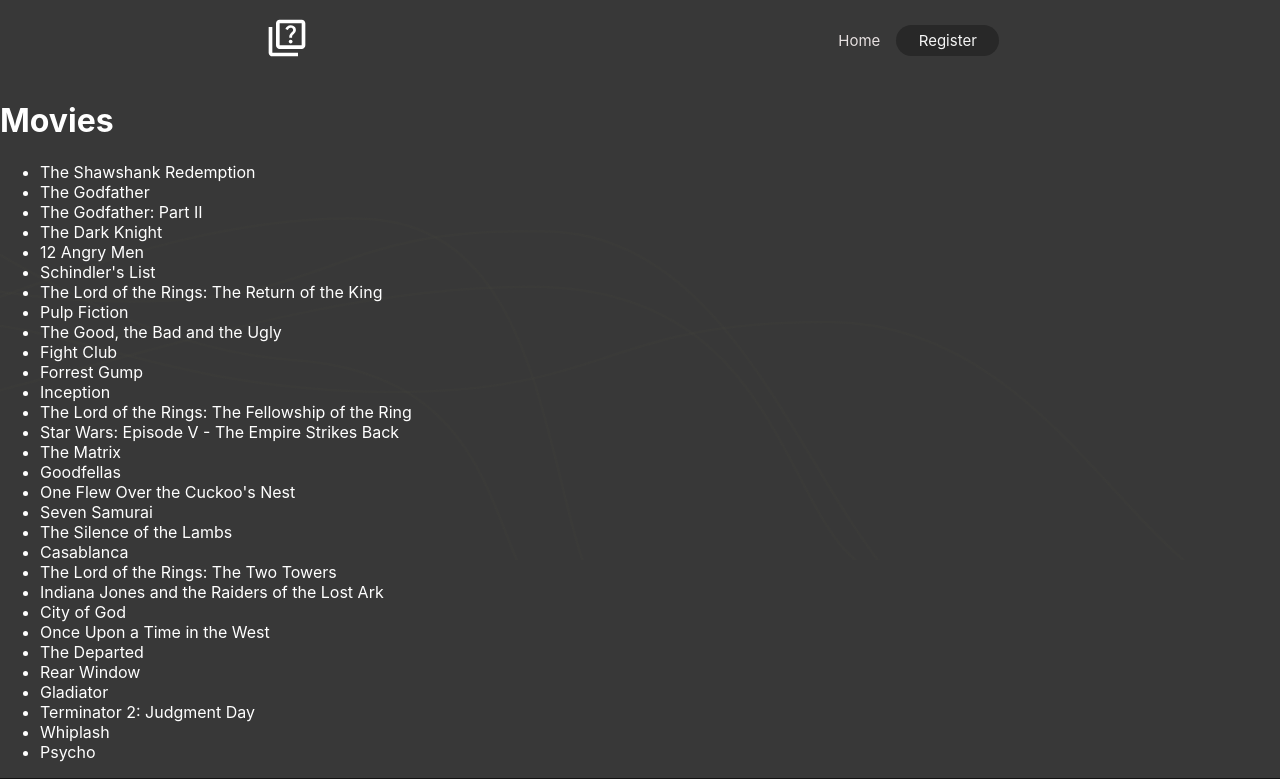
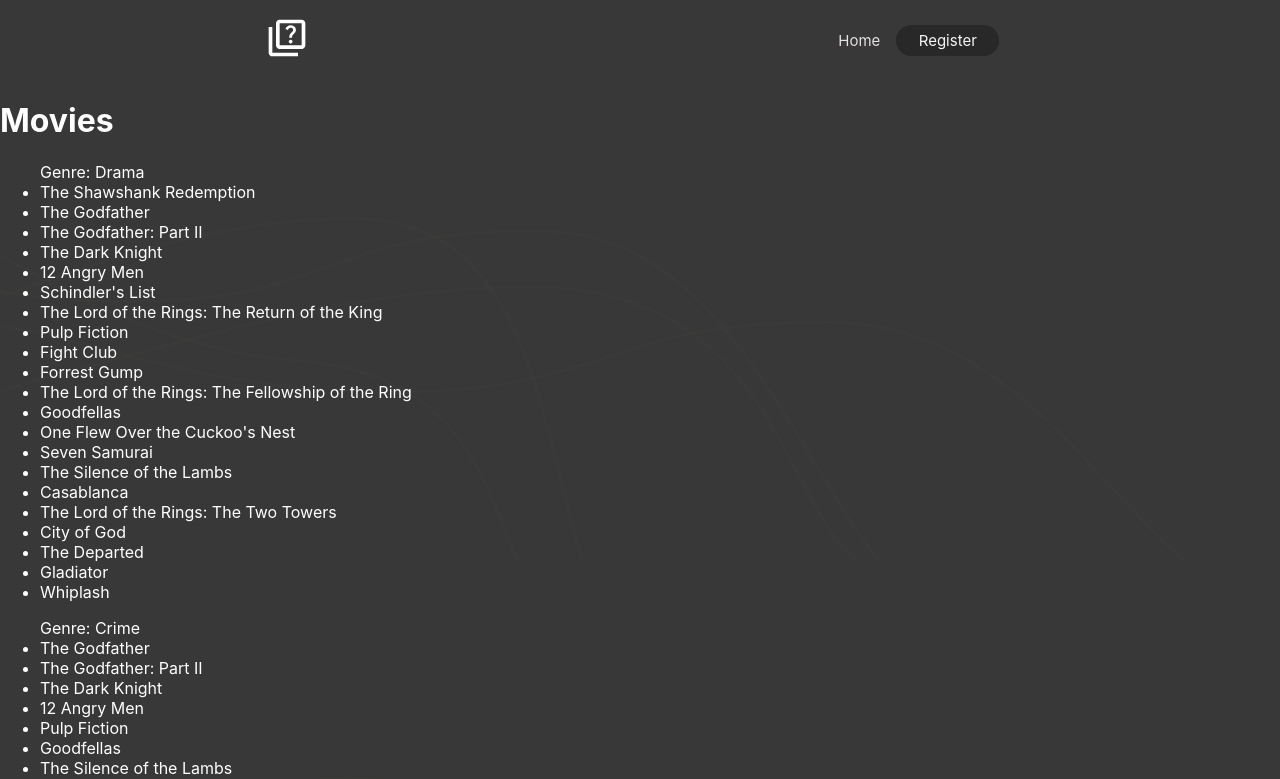
Before and after one commit to Emad-Askari-Motlagh/Jensen-movieapp-group, a React (Create React App) app: page / in a window 1280 px wide. Shown: the top 779 px of the page. Built offline with nearby package versions, Linux system fonts and the light colour scheme.

Commit message:
Make Movie collection

```diff
--- a/jsconfig.json
+++ b/jsconfig.json
@@ -2,7 +2,8 @@
     "compilerOptions": {
       "baseUrl": "src",
       "paths": {
-"components":["components/*"]
+"components":["components/*"],
+"utils":["utils/*"]
       }
     },
     "exclude": ["node_modules", "build"]
--- a/src/components/MovieCollection/index.js
+++ b/src/components/MovieCollection/index.js
@@ -1,5 +1,25 @@
+import Loading from "components/Loading";
 import React from "react";
 
-export default function MovieCollection() {
-  return <div>MovieCollection</div>;
+export default function MovieCollection({
+  movies,
+  allMoviesLoading,
+  collectionName,
+}) {
+  return (
+    <div>
+      <ul>
+        <div>
+          <span>Genre:</span>
+          <span> {collectionName}</span>
+        </div>
+
+        {allMoviesLoading && <Loading></Loading>}
+        {movies?.length > 0 &&
+          movies.map((res, i) => {
+            return <li key={i}>{res?.title}</li>;
+          })}
+      </ul>
+    </div>
+  );
 }
--- a/src/hooks/useMovie.js
+++ b/src/hooks/useMovie.js
@@ -1,5 +1,6 @@
 import axios from "axios";
 import React, { createContext, useContext, useEffect, useState } from "react";
+import { groupedByGenre } from "utils/group-by-name";
 
 export const MovieContext = createContext(undefined);
 
@@ -21,11 +22,15 @@ export const MovieProvider = ({ children }) => {
 
   const groupByGenres = async () => {
     try {
-      const res = await axios.get("movies.json");
-      // const movies = groupByGenres(res, "genres");
-      // console.log(movies);
-      // return movies;
+      setLoading(true);
+      const moviesData = await axios.get("movies.json");
+      const res = groupedByGenre(moviesData.data, "genre");
+      console.log(res);
+      setLoading(false);
+      return res;
     } catch (error) {
+      setLoading(false);
+      console.log(error);
       throw error;
     }
   };
--- a/src/pages/Home.js
+++ b/src/pages/Home.js
@@ -1,19 +1,20 @@
-import Loading from "components/Loading";
 import Info from "components/Info";
 import useMovie from "hooks/useMovie";
 import React, { useEffect, useState } from "react";
+import MovieCollection from "components/MovieCollection";
 
 export default function Home() {
   const { fetchMoviesFromDb, allMoviesLoading, groupByGenres } = useMovie();
   const [fetchMoviesError, setFetchMoviesError] = useState("");
-  const [movies, setMovies] = useState([]);
+  const [movies, setMovies] = useState({});
 
   useEffect(() => {
     async function fetchMovies() {
       try {
-        const res = await fetchMoviesFromDb();
-        setMovies([...res]);
+        const res = await groupByGenres();
+        setMovies({ ...res });
       } catch (error) {
+        console.log(error);
         setFetchMoviesError("Unexpected error");
       }
     }
@@ -25,15 +26,19 @@ export default function Home() {
       <h1>Movies</h1>
       <div>
         <div>
-          <ul>
-            {allMoviesLoading && <Loading></Loading>}
-            {movies?.length > 0 &&
-              movies.map((res, i) => {
-                return <li key={i}>{res?.title}</li>;
-              })}
-          </ul>
+          {Object.entries(movies).map((collection) => {
+            console.log(collection);
+            return (
+              <MovieCollection
+                movies={collection[1]}
+                collectionName={collection[0]}
+                allMoviesLoading={allMoviesLoading}
+              />
+            );
+          })}
+
+          {fetchMoviesError && <Info type="error">{fetchMoviesError}</Info>}
         </div>
-        {fetchMoviesError && <Info type="error">{fetchMoviesError}</Info>}
       </div>
     </div>
   );
--- a/src/utils/group-by-name.js
+++ b/src/utils/group-by-name.js
@@ -1,5 +1,5 @@
 const groupedByGenre = (array, name) => {
-  const result = array.reduce((acc, movie) => {
+  return array.reduce((acc, movie) => {
     // Split genre by comma and trim each genre to remove whitespace
     const genres = movie[name].split(",").map((genre) => genre.trim());
 
@@ -15,6 +15,5 @@ const groupedByGenre = (array, name) => {
 
     return acc;
   }, {});
-  return result;
 };
 export { groupedByGenre };
```
